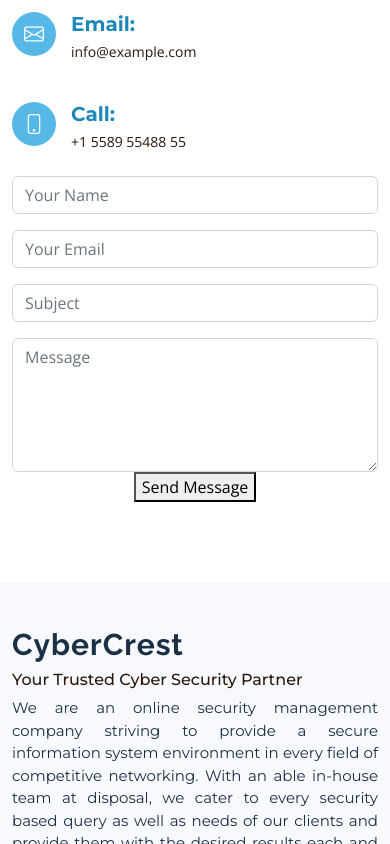
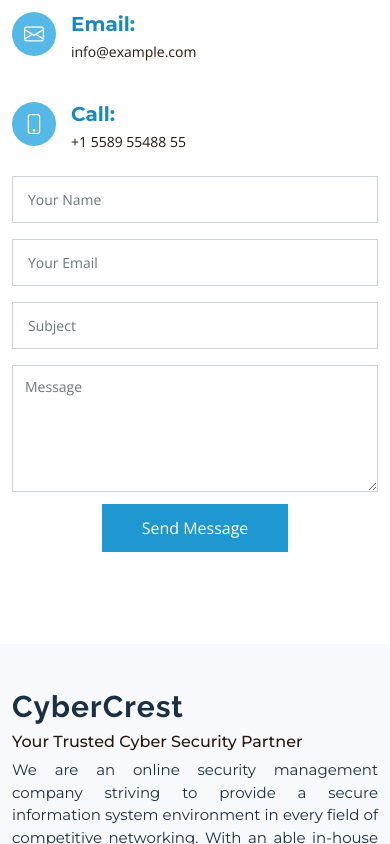
Before and after one commit to nvispute/cybercrest, a plain HTML site: page index.html in a window 390 px wide. Shown: the part 6302-7146 px from the top of the page. Drawn offline with nearby package versions, Linux system fonts and the light colour scheme.

Commit message:
Updated the styles in Team & contact sections for better mobile viewing

```diff
--- a/assets/css/main.css
+++ b/assets/css/main.css
@@ -885,6 +885,38 @@ section {
   background: var(--color-primary);
 }
 
+
+
+
+.contact input,
+.contact textarea {
+  border-radius: 0;
+  box-shadow: none;
+  font-size: 14px;
+  padding: 12px 15px;
+}
+
+.contact input:focus,
+.contact textarea:focus {
+  border-color: var(--color-primary);
+}
+
+.contact textarea {
+  padding: 10px 12px;
+}
+
+.contact button[type="submit"] {
+  background: #1f98d1;
+  border: 0;
+  padding: 12px 40px;
+  margin: 12px;
+  color: #fff;
+  transition: 0.4s;
+}
+
+.contact button[type="submit"]:hover {
+  background: var(--color-primary);
+}
 @-webkit-keyframes animate-loading {
   0% {
     transform: rotate(0deg);
--- a/index.html
+++ b/index.html
@@ -384,7 +384,7 @@
           </div>
 
           <div class="row gy-4">
-            <div class="col-lg-3 col-md-6"></div>
+            <div class="col-lg-3 col-md-0"></div>
             <div
               class="col-lg-3 col-md-6"
               data-aos="fade-up"
@@ -438,7 +438,7 @@
               </div>
             </div>
             <!-- End Team Member -->
-            <div class="col-lg-3 col-md-6"></div>
+            <div class="col-lg-3 col-md-0"></div>
           </div>
         </div>
       </section>
```
